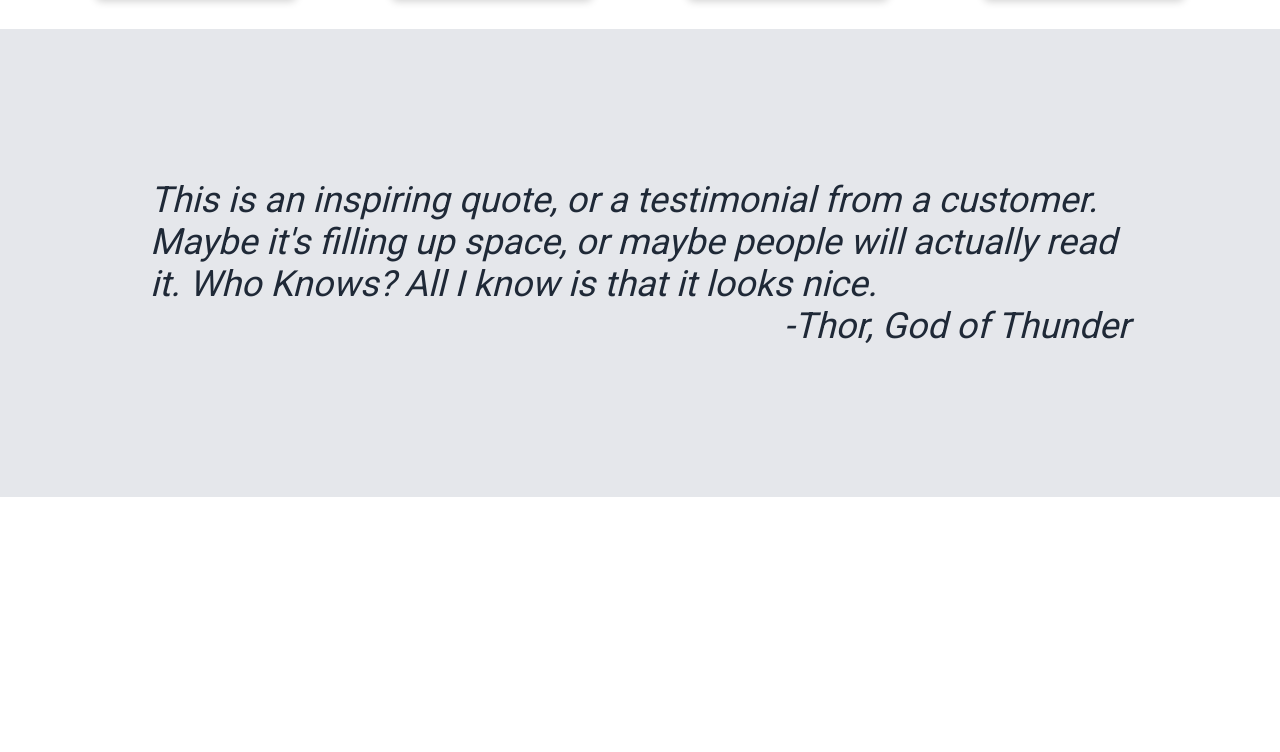
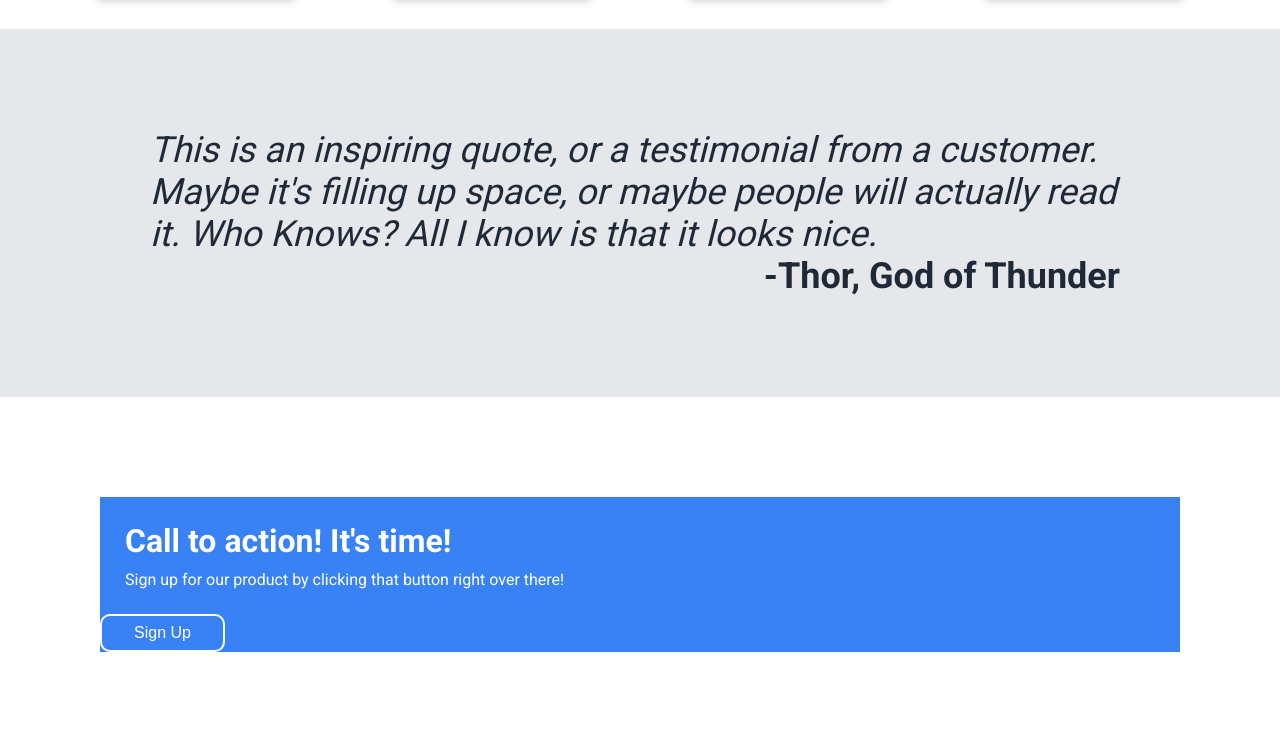
Before and after one commit to bbenkochh/landing-page, a plain HTML site: page index.html in a window 1280 px wide. Shown: the part 789-1541 px from the top of the page. Before the commit the page ends 1286 px from the top, so only its background shows below. Drawn offline with Linux system fonts and the light colour scheme.

Commit message:
Added call to action section and button css

```diff
--- a/index.html
+++ b/index.html
@@ -10,7 +10,7 @@
                     <div class="hero-text">
                         <h1>This website is awesome</h1>
                         <p>This website has some subtext that goes here under the main title. It's a smaller font and the color is lower in contrast.</p>
-                        <button>Sign Up</button>
+                        <button class="button button1">Sign Up</button>
                     </div>
                     <ul class="links">
                         <li>header link one</li>
@@ -61,7 +61,15 @@
                 <div class="thor">
                     -Thor, God of Thunder
                 </div>
+            </div>
 
+            <div class="call-to-action">
+                <div class="coa-card">
+                    <div class=bold-text>Call to action! It's time!</div>
+                    <div class="text">Sign up for our product by clicking that button right over there!</div>
+                    <button class="button button2">Sign Up</button>
+                </div>
             </div>
+
             </body>
     </html>
--- a/style.css
+++ b/style.css
@@ -81,15 +81,58 @@ main {
 
 .quote-section {
     background-color: #E5E7EB;
-    font-size: 36px;
-    color: #1F2937;
-    font-style: italic;
-    padding: 150px;
+    padding: 100px;
+    padding-left: 150px;
+    padding-right: 150px;
     display: flex;
     flex-direction: column;
 }
 
+.quote {
+    color: #1F2937;
+    font-size: 36px;
+    font-weight: 100;
+    font-style: italic;
+}
+
 .thor {
+    color: #1F2937;
     align-self: flex-end;
-    font-style: 700;
+    font-weight: 700;
+    font-size: 36px;
+    margin-right: 10px;
 }
+
+.call-to-action {
+    padding: 100px;
+}
+
+.coa-card {
+    background-color: #3882F6;
+    display: flex;
+    color: white;
+    flex-direction: column;
+}
+
+.bold-text {
+    font-size: 32px;
+    font-weight: bold;
+    padding: 25px 25px 5px 25px
+}
+
+.text {
+    padding: 5px 25px 25px 25px
+}
+
+button {
+    background-color: #3882F6;
+    border: 2px solid white;
+    color: white;
+    padding: 8px 32px;
+    text-align: center;
+    text-decoration: none;
+    display: inline-block;
+    font-size: 16px;
+    border-radius: 10px;
+    width: 125px;
+}
```
